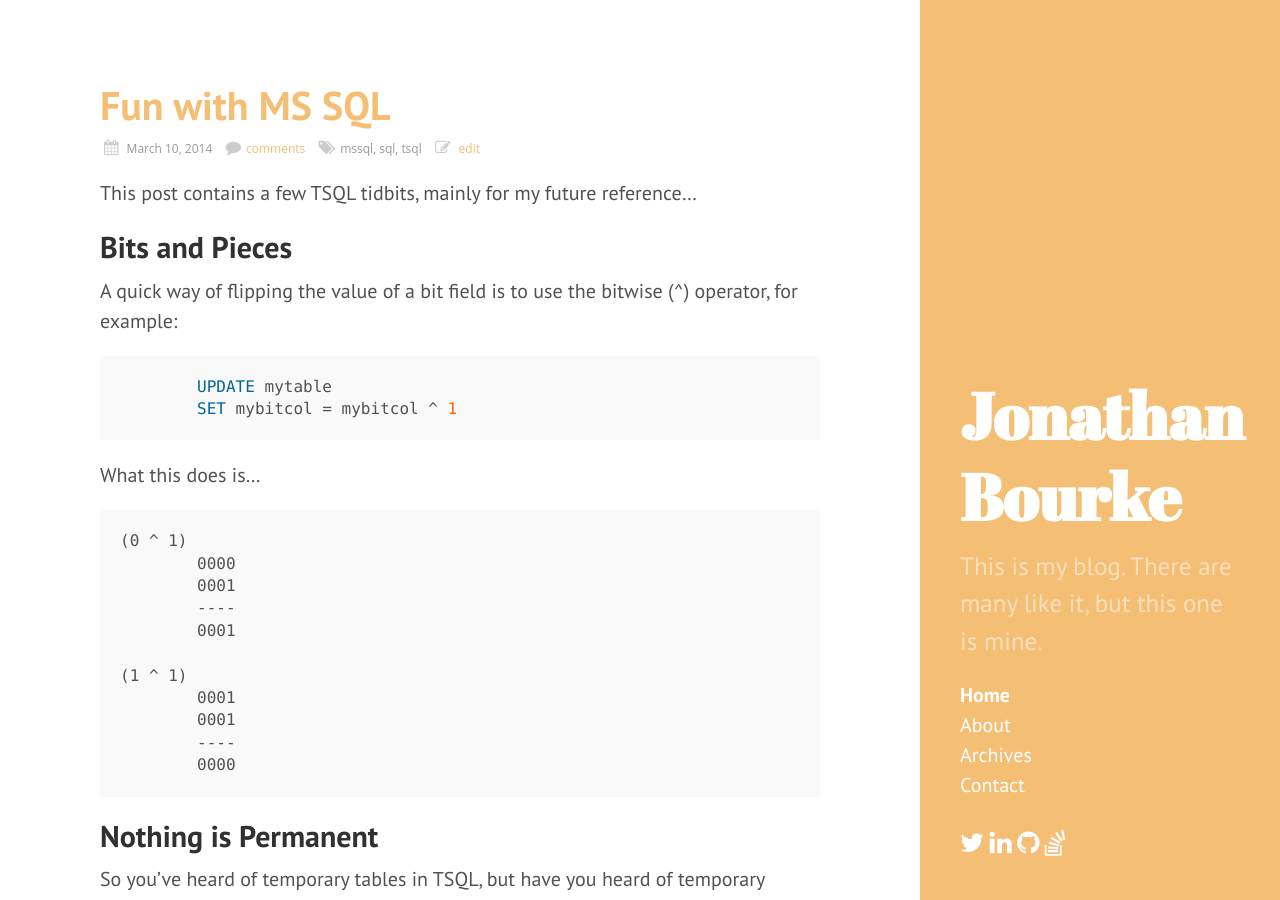
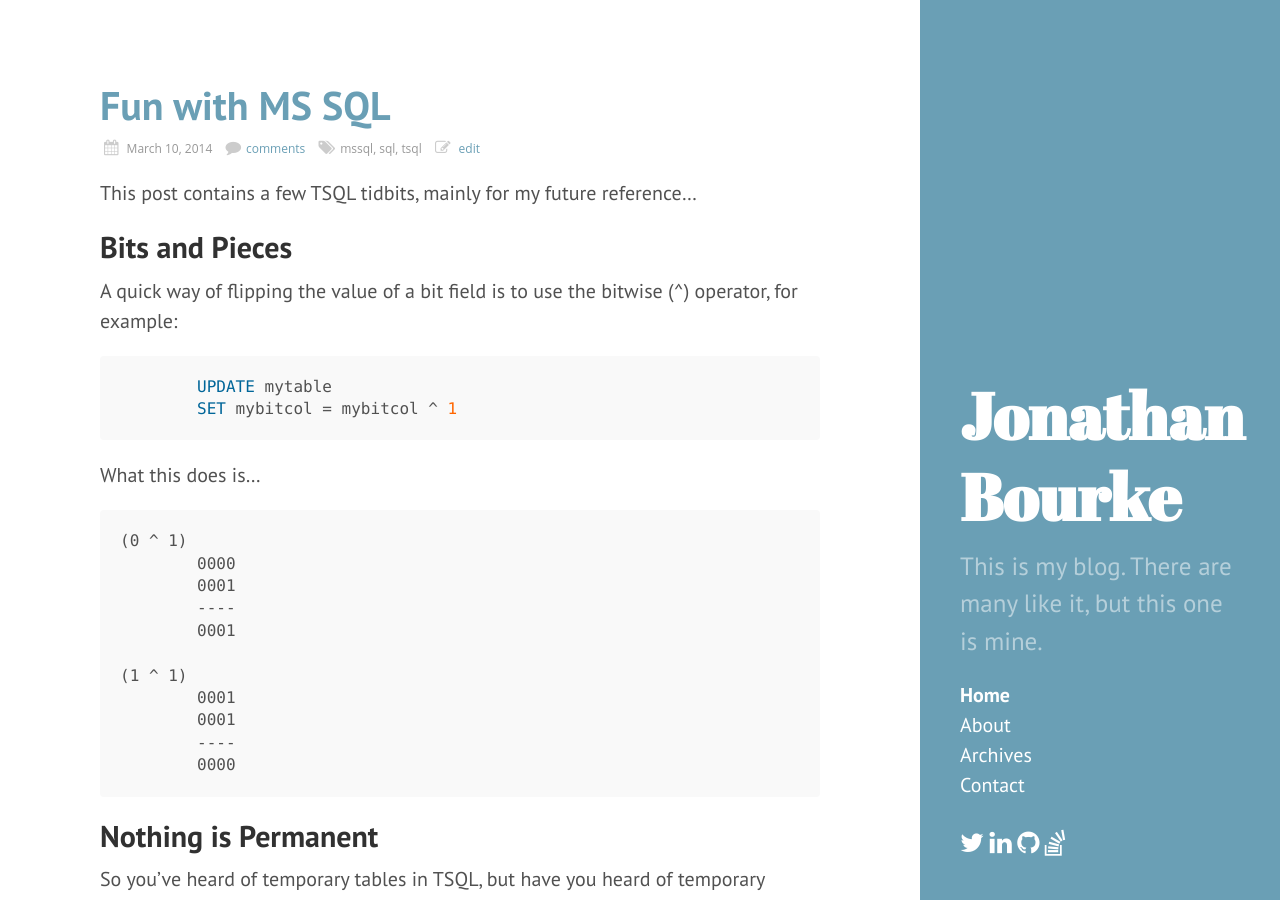
Before and after one commit to jfbourke/jfbourke.github.io, a Jekyll site: the page built from index.html, in a window 1280 px wide and 900 px high. Built offline with Jekyll 4.4.1, drawn with Linux system fonts in a browser that asks for light colours; Markdown is read by kramdown in place of the engine named in the settings; the list of posts is cut into pages by our own code; comment, search, counter and statistics services are not loaded.

Commit message:
Making theme selection

```diff
--- a/_layouts/default.html
+++ b/_layouts/default.html
@@ -3,7 +3,7 @@
 
   {% include head.html %}
 
-  <body class="layout-reverse theme-base-0a">
+  <body class="layout-reverse theme-base-0d">
 
     {% include sidebar.html %}
 
```
